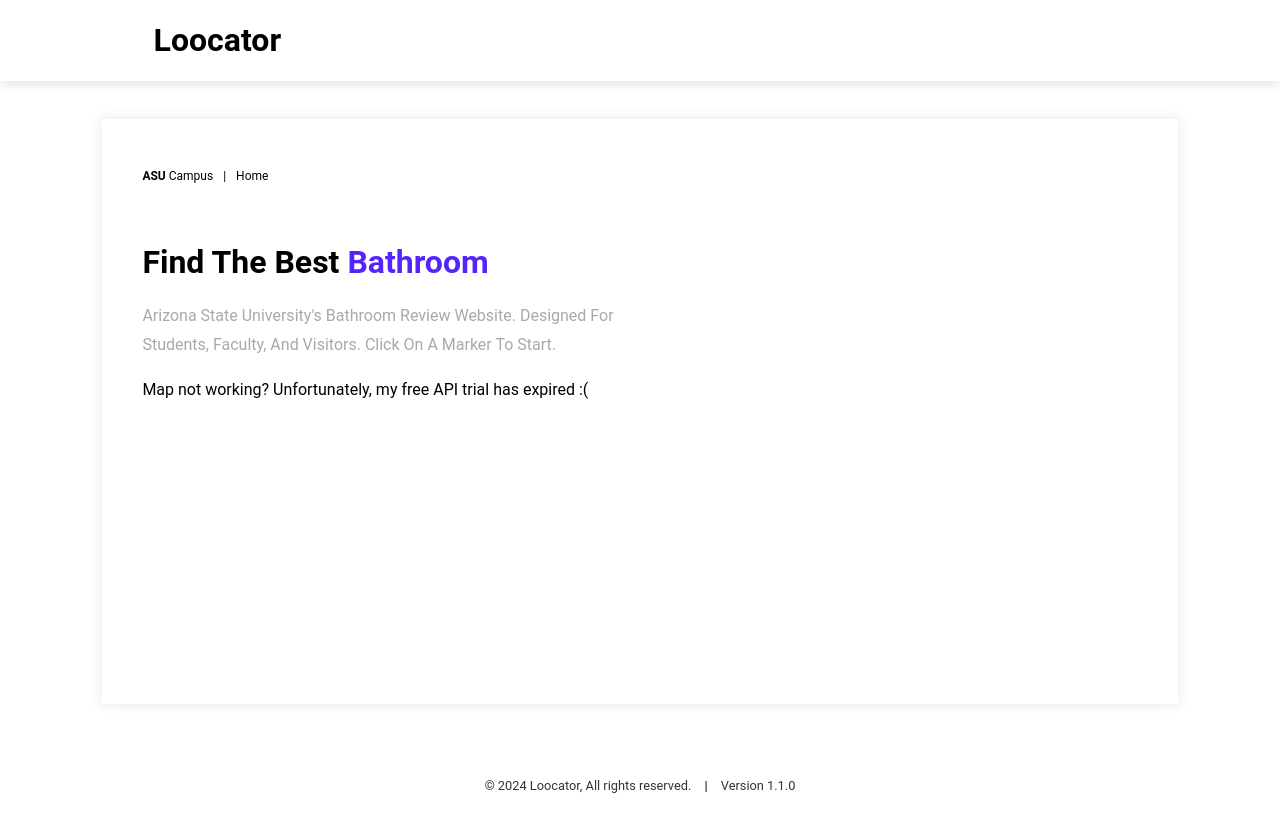
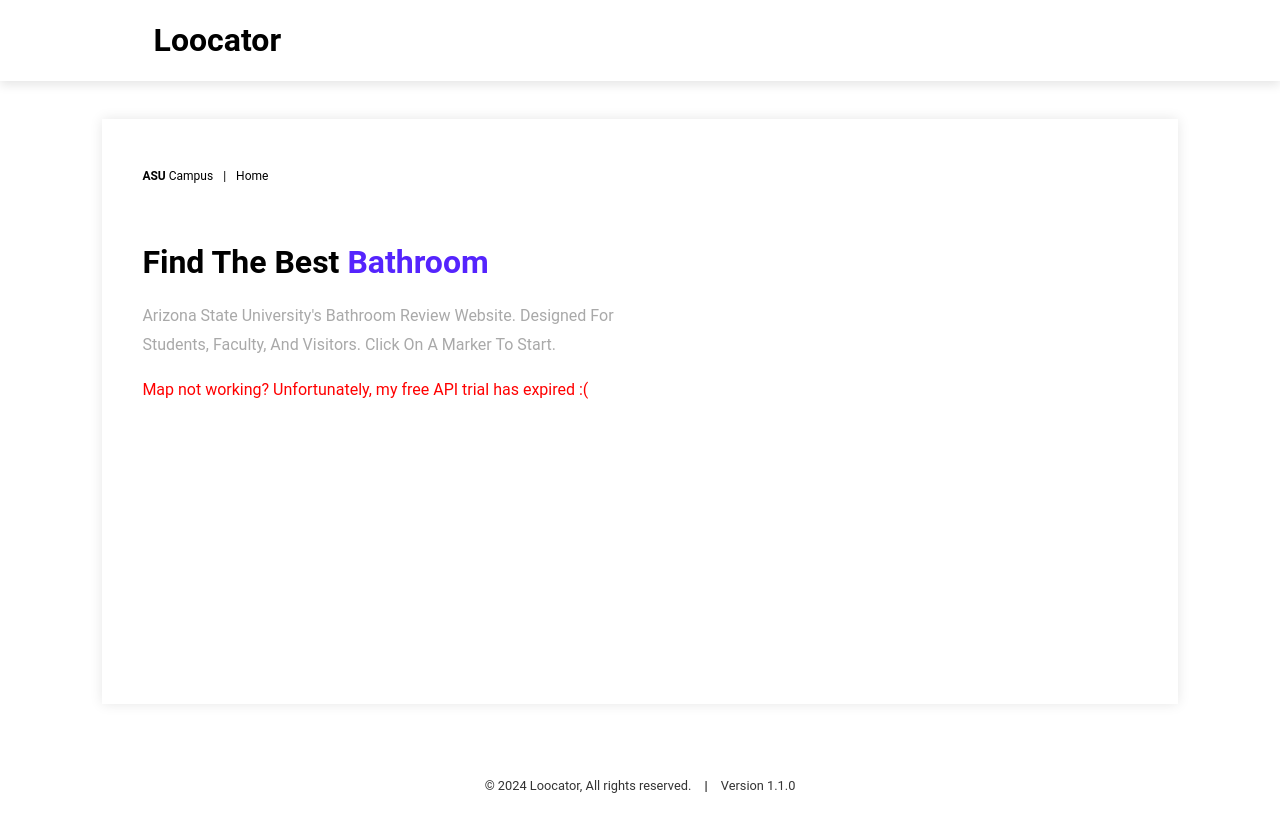
Before and after one commit to coleeastman/loocator, a website: page docs/index.html in a window 1280 px wide. Drawn offline with Linux system fonts and the light colour scheme; no server answers.

Commit message:
Updated styles.css

```diff
--- a/docs/styles.css
+++ b/docs/styles.css
@@ -211,5 +211,8 @@ footer {
 .search-box input[type="search"]:focus {
     outline: none;
     box-shadow: none; /* If you don't want any focus indication */
-<<<<<<< HEAD
 }
+
+.red {
+    color: red;
+}
```
